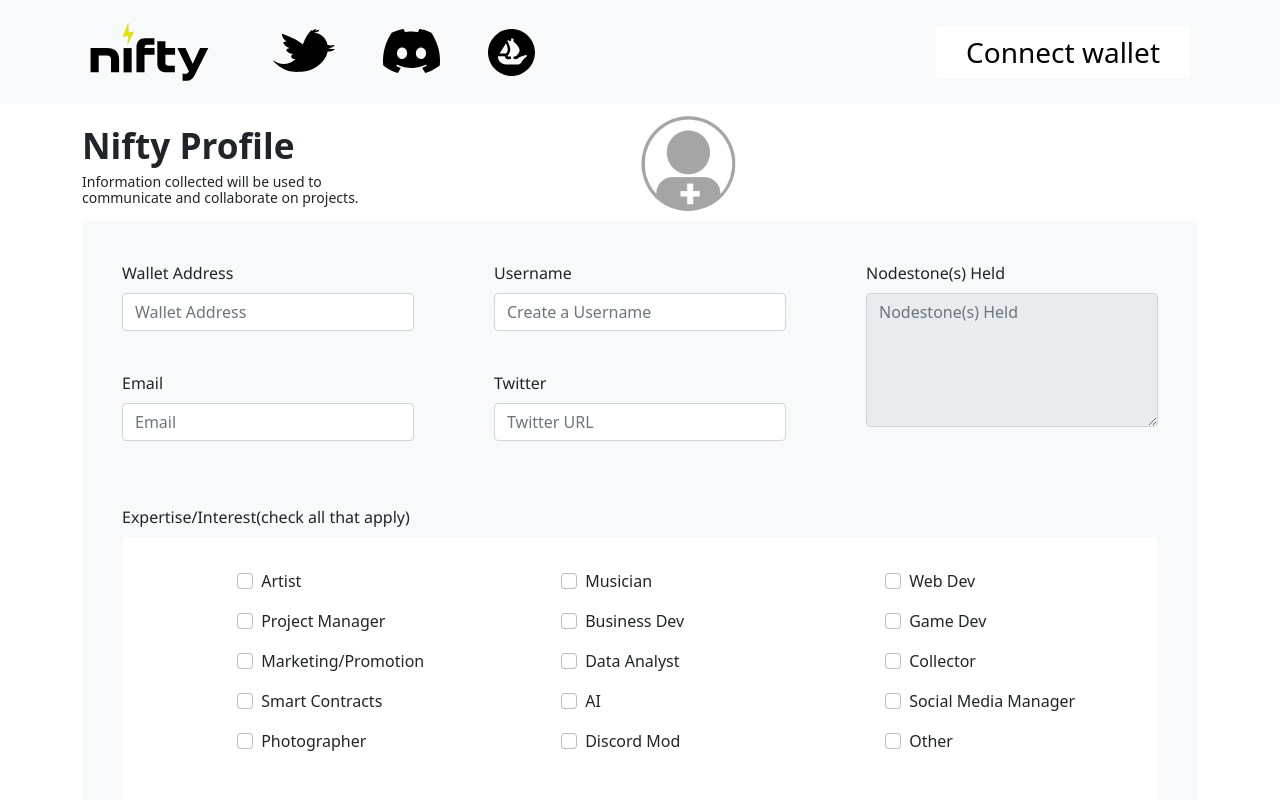
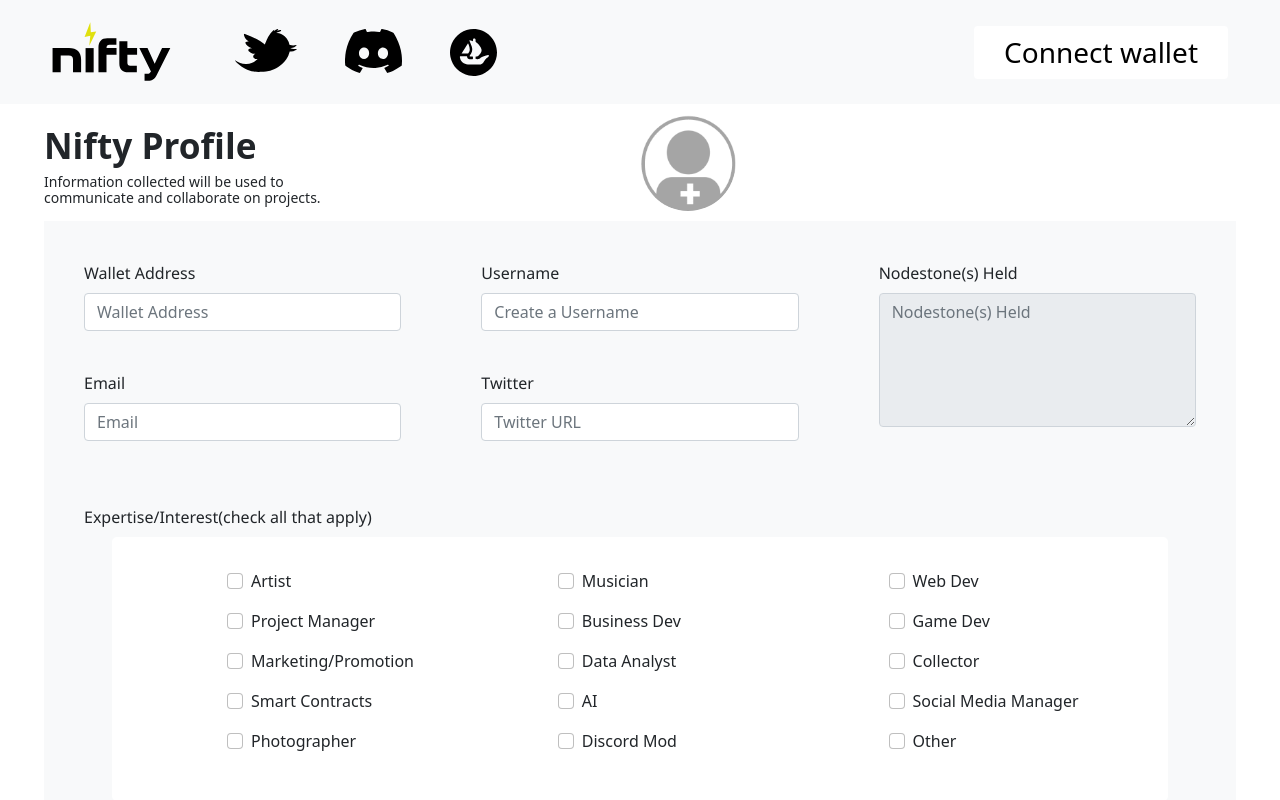
Before and after one commit to solution-pool/BHG-Nifty-Member, a React (Create React App) app: page / in a window 1280 px wide. Shown: the top 800 px of the page. Built offline with nearby package versions, Linux system fonts and the light colour scheme.

Commit message:
make max-width 95%

```diff
--- a/src/App.css
+++ b/src/App.css
@@ -22,6 +22,10 @@
 
 .App-link {
   color: #61dafb;
+}
+
+.container {
+  max-width: 95% !important;
 }
 
 .row {
```
